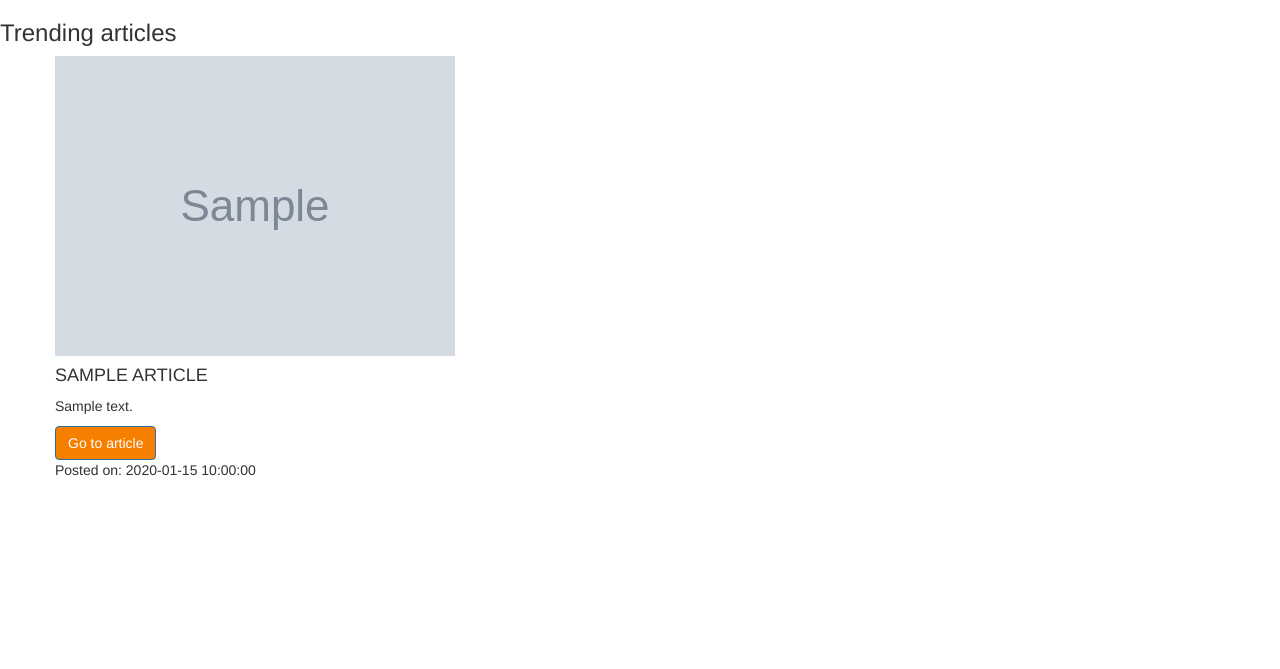
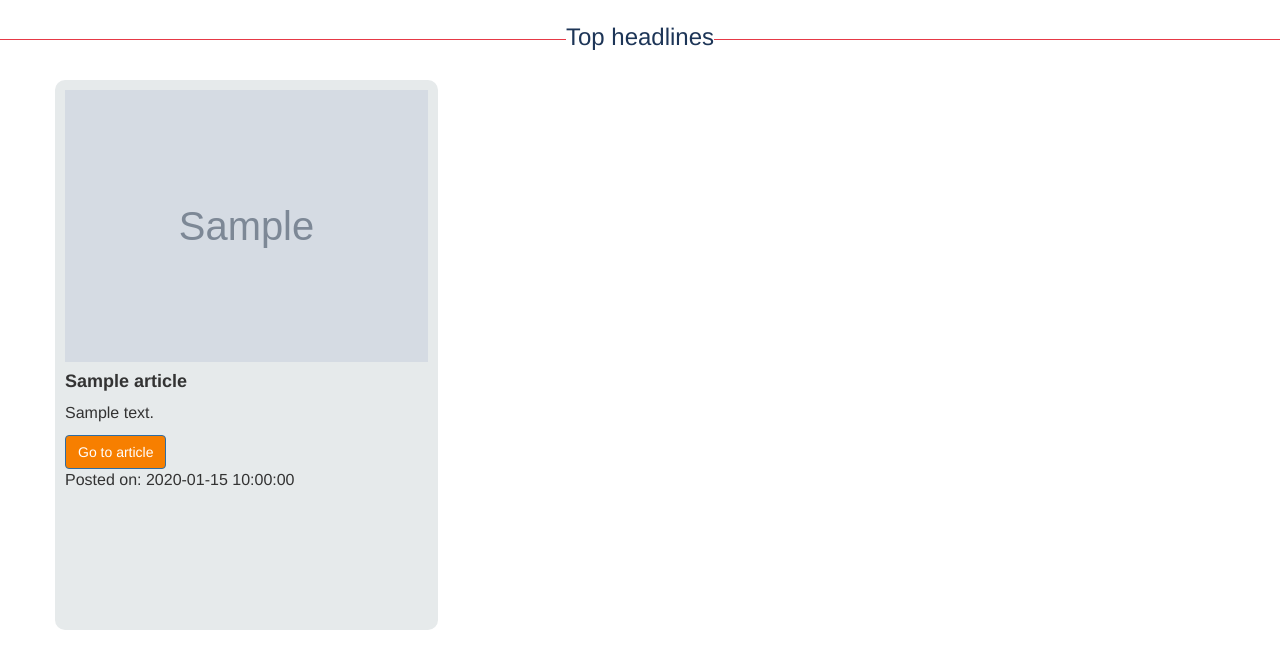
Before and after one commit to sharonkorir/Newsfetch, a Flask app: template app/templates/articles.html in a window 1280 px wide. Shown: the part 72-741 px from the top of the page. Run offline with Flask 2, Linux system fonts and the light colour scheme; the template is opened without the code that fills it: most values are stand-ins (such as "Sample title", 1, 10 or a date in 2020); grey boxes marked "Sample" are stand-in pictures; some libraries are stand-ins or nearby versions.

Commit message:
style articles page

```diff
--- a/app/static/css/index.css
+++ b/app/static/css/index.css
@@ -4,6 +4,15 @@
   border-radius: 10px;
   background-color: #e6eaeb;
   font-size: 16px;
+}
+
+.card-article {
+  padding: 10px;
+  margin-bottom: 20px;
+  border-radius: 10px;
+  background-color: #e6eaeb;
+  font-size: 16px;
+  min-height: 550px;
 }
 
 .card-body{
--- a/app/templates/articles.html
+++ b/app/templates/articles.html
@@ -2,7 +2,14 @@
 {% import 'macros.html' as macro %}
 
 {% block content %}
-<h3>Trending articles</h3>
+<div>
+  <br>
+  <div style="width: 100%; height: 20px; border-bottom: 1px solid #e63946; text-align: center">
+    <span style="font-size: 24px; background-color: white; color: #1d3557;">Top headlines</span>
+  </div>
+  <br>
+  <br>
+</div>
   <!-- Article details section -->
   <ul>
       {{ macro.displayArticleList(article_list)}}
--- a/app/templates/macros.html
+++ b/app/templates/macros.html
@@ -22,11 +22,11 @@
 {% macro displayArticleList(article_list) %}
 
   {% for articles in article_list %}
-      <div class="col-md-6 px-0">
+      <div class="col-md-4 px-0">
         <div class="card-article">
           <img src="{{articles.image}}" class="img-responsive" alt="{{articles.title}} image">
           <div class="card-body">
-            <h4 class="card-title">{{articles.title|upper}}</h4>
+            <h4 class="card-title" style="font-weight: 600;">{{articles.title}}</h4>
             <p class="card-text">{{articles.description}}</p>
             <div class="card-footer">
                 <a href="{{articles.article_url}}" class="btn btn-primary">Go to article</a>
```
